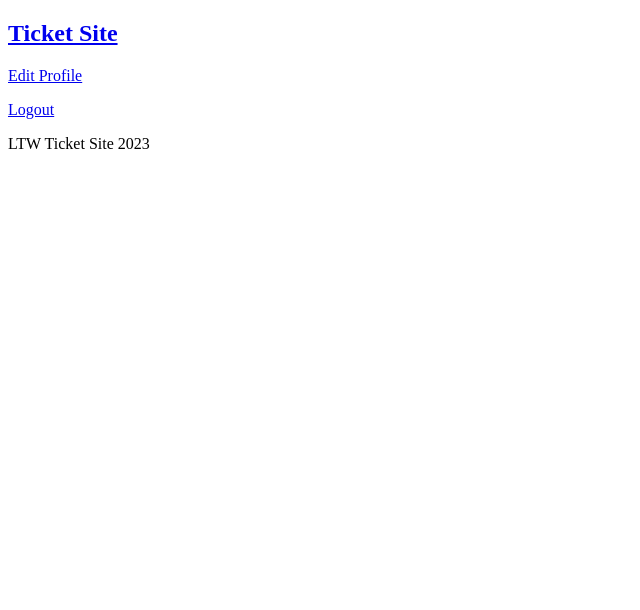
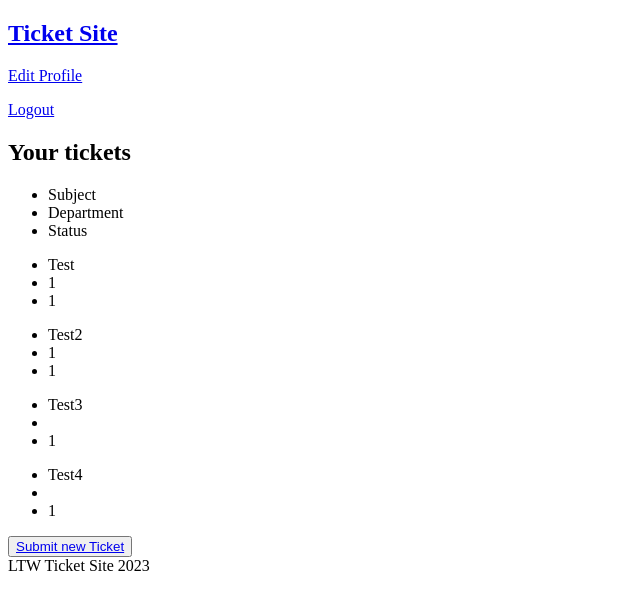
Before and after one commit to 6ernardo/feup-LTW-proj, a PHP site: page /pages in a window 1280 px wide. Shown: the top 610 px of the page, without its empty margins (0-640 px from the left). Run offline with PHP 8.4, Linux system fonts and the light colour scheme; the visitor is signed in with stand-in values (Sample User, id 1); data comes from the database, SQL or seed files in the repository.

Commit message:
First version of ticket listing

```diff
--- /dev/null
+++ b/database/classes/ticket.class.php
@@ -0,0 +1,41 @@
+<?php
+    declare(strict_types = 1);
+
+    class Ticket {
+        public int $id;
+        public string $subject;
+        public ?string $content;
+        public int $submitter_id;
+        public ?int $assignee_id;
+        public ?int $department_id;
+        public int $status_id;
+
+        public function __construct(int $id, string $subject, ?string $content, int $submitter_id,
+                                    ?int $assignee_id, $department_id, int $status_id) {
+            $this->id = $id;
+            $this->subject = $subject;
+            $this->content = $content;
+            $this->submitter_id = $submitter_id;
+            $this->assignee_id = $assignee_id;
+            $this->department_id = $department_id === "" ? null : $department_id;
+            $this->status_id = $status_id;
+        }
+
+        static function getUserTickets(PDO $db, int $user_id) : array {
+            $stmt = $db->prepare('SELECT * FROM tickets WHERE submitter_id = ?');
+            $stmt->execute(array($user_id));
+
+            $tickets = array();
+
+            while ($ticket = $stmt->fetch()) {
+                $tickets[] = new Ticket($ticket['id'], $ticket['subject'], $ticket['content'],
+                                        $ticket['submitter_id'], $ticket['assignee_id'],
+                                        $ticket['department_id'], $ticket['status_id']);
+            }
+
+            return $tickets;
+        }
+
+    }
+
+?>
--- a/pages/index.php
+++ b/pages/index.php
@@ -5,9 +5,17 @@ declare(strict_types = 1);
 require_once('../utils/session.php');
 $session = new Session();
 
+require_once('../database/connection.php');
+$db = getDataBaseConnection();
+
 require_once('../templates/common.tpl.php');
+require_once('../templates/ticket.tpl.php');
+
+require_once('../database/classes/ticket.class.php');
 
 drawHeader($session);
+drawTickets(Ticket::getUserTickets($db, $session->getID()));
+drawButton('Submit new Ticket', '../pages/ticketsubmission.php');
 drawFooter();
 
 ?>
--- a/templates/common.tpl.php
+++ b/templates/common.tpl.php
@@ -54,3 +54,9 @@
         <?php } ?>
     </section>
 <?php } ?>
+
+<?php function drawButton(string $text, string $path) { ?>
+
+<button><a href="<?=$path?>"><?=$text?></a></button>
+
+<?php } ?>
--- a/templates/ticket.tpl.php
+++ b/templates/ticket.tpl.php
@@ -22,3 +22,19 @@
     <button type="submit" name="submit_ticket">Submit Ticket</button>
 </form>
 <?php } ?>
+
+<?php function drawTickets(array $tickets) { ?>
+<h2>Your tickets</h2>
+<ul>
+    <li>Subject</li>
+    <li>Department</li>
+    <li>Status</li>
+</ul>
+<?php foreach($tickets as $ticket) { ?>
+    <ul>
+        <li><?=$ticket->subject?></li>
+        <li><?=$ticket->department_id?></li>
+        <li><?=$ticket->status_id?></li>
+    </ul>
+<?php } ?>
+<?php } ?>
```
Also changed, not shown: README.md.
